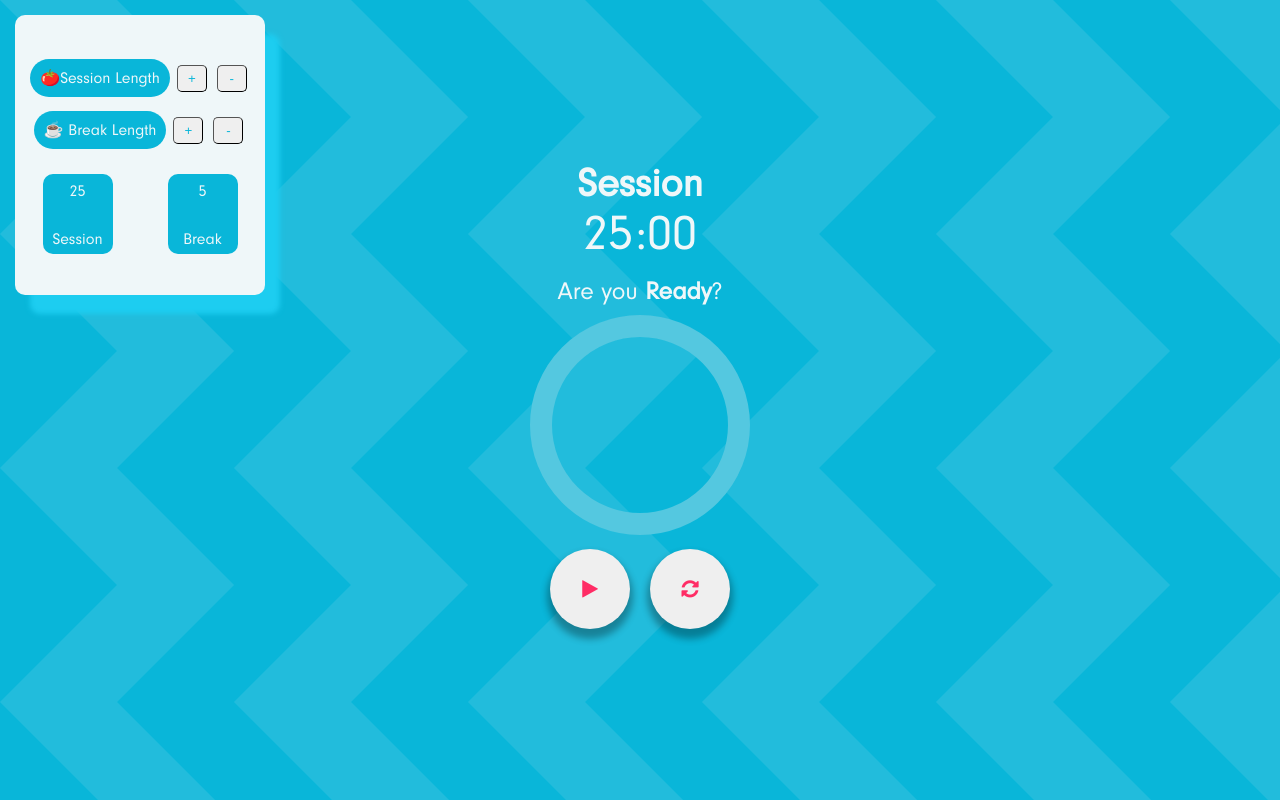
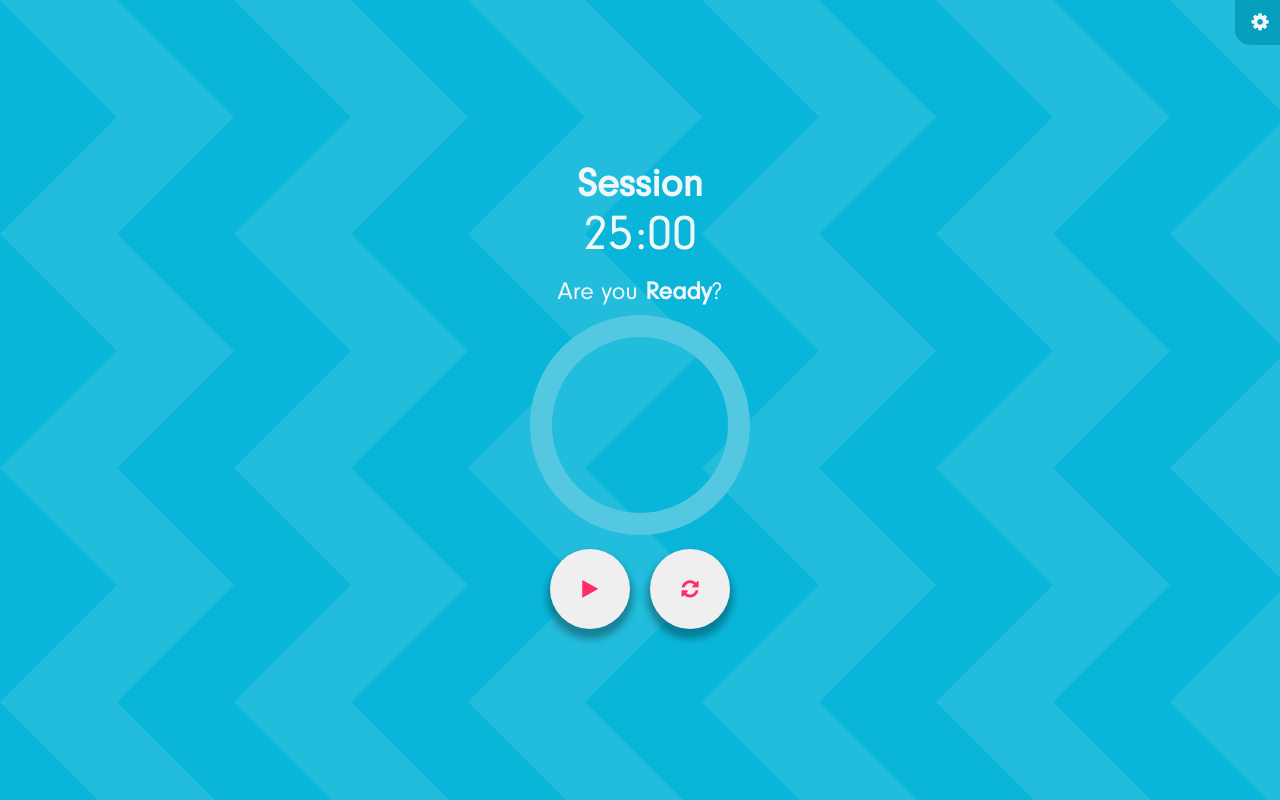
Before and after one commit to davigl/pomodoro-clock, a React (Create React App) app: page / in a window 1280 px wide. Built offline with nearby package versions, Linux system fonts and the light colour scheme.

Commit message:
refactoring.

```diff
--- a/src/assets/styles/partials/_mixins.scss
+++ b/src/assets/styles/partials/_mixins.scss
@@ -14,3 +14,42 @@
   margin-left: 10px;
   margin-right: 10px;
 }
+
+@mixin tracking() {
+  -webkit-animation: tracking-in-expand-fwd 0.8s cubic-bezier(0.215, 0.610, 0.355, 1.000) both;
+          animation: tracking-in-expand-fwd 0.8s cubic-bezier(0.215, 0.610, 0.355, 1.000) both;
+
+  @-webkit-keyframes tracking-in-expand-fwd {
+    0% {
+      letter-spacing: -0.5em;
+      -webkit-transform: translateZ(-700px);
+              transform: translateZ(-700px);
+      opacity: 0;
+    }
+    40% {
+      opacity: 0.6;
+    }
+    100% {
+      -webkit-transform: translateZ(0);
+              transform: translateZ(0);
+      opacity: 1;
+    }
+  }
+
+  @keyframes tracking-in-expand-fwd {
+    0% {
+      letter-spacing: -0.5em;
+      -webkit-transform: translateZ(-700px);
+              transform: translateZ(-700px);
+      opacity: 0;
+    }
+    40% {
+      opacity: 0.6;
+    }
+    100% {
+      -webkit-transform: translateZ(0);
+              transform: translateZ(0);
+      opacity: 1;
+    }
+  }
+}
--- a/src/assets/styles/partials/colors.scss
+++ b/src/assets/styles/partials/colors.scss
@@ -1,2 +1,3 @@
 $background: #09b6d9;
 $text-color: #EFF7F9;
+$background-sidebar: #069FBE;
--- a/src/components/Settings/index.js
+++ b/src/components/Settings/index.js
@@ -1,4 +1,4 @@
-import React from "react";
+import React, { useRef } from "react";
 import CardInfo from "../CardInfo";
 import { useSelector, useDispatch } from "react-redux";
 import {
@@ -15,14 +15,40 @@ export default function Settings() {
   const options = useSelector(state => {
     return state.settings;
   });
+  const modal = useRef(null);
+
+  const setModal = () => {
+    let currentModal = modal.current;
+    let currentAttribute = currentModal.getAttribute("hidden");
+
+    if (currentAttribute === "true" || currentModal.hasAttribute("hidden")) {
+      currentModal.removeAttribute("hidden");
+    } else {
+      currentModal.setAttribute("hidden", true);
+    }
+  };
 
   return (
-    <div id="wrapper-settings" align="center">
     <div>
+      <div id="sidebar">
+        <div className="item">
+          <button onClick={() => setModal()}>
+            <i className="fa fa-cog"></i>
+          </button>
+        </div>
+      </div>
+      <div
+        id="wrapper-settings"
+        className="scale-up-center"
+        align="center"
+        hidden={true}
+        ref={modal}
+      >
+        <div id="session-wrapper">
           <label id="session-label">
             <span role="img" aria-label="tomato">
               🍅
-          </span>
+            </span>{" "}
             Session Length
           </label>
           <button
@@ -39,7 +65,6 @@ export default function Settings() {
           >
             -
           </button>
-        <div style={{ marginTop: 25, marginBottom: 25 }}></div>
         </div>
         <div>
           <label id="break-label">
@@ -65,8 +90,13 @@ export default function Settings() {
           </button>
         </div>
         <div id="infos-container">
-        <CardInfo name="Session" value={options.session} id="session-length" />
+          <CardInfo
+            name="Session"
+            value={options.session}
+            id="session-length"
+          />
           <CardInfo name="Break" value={options.break} id="break-length" />
+        </div>
       </div>
     </div>
   );
--- a/src/components/Settings/styles.scss
+++ b/src/components/Settings/styles.scss
@@ -9,7 +9,6 @@
   background-color: $text-color;
   color: $text-color;
   border-radius: 10px;
-  padding-top: 50px;
   -webkit-box-shadow: 15px 19px 5px 0px rgba(29,205,240,1);
   -moz-box-shadow: 15px 19px 5px 0px rgba(29,205,240,1);
   box-shadow: 15px 19px 5px 0px rgba(29,205,240,1);
@@ -24,6 +23,11 @@
     background-color: $background;
     padding: 10px;
     border-radius: 20px;
+  }
+
+  #session-wrapper {
+    margin-top: 25px;
+    margin-bottom: 25px;
   }
 
   #infos-container {
@@ -41,6 +45,58 @@
     border-radius: 5px;
     color: $background;
     margin-left: 7px;
-    margin-right: 3px;
   }
 }
+
+#sidebar {
+  position: absolute;
+  right: 0;
+  top: 0;
+
+  .item {
+    display: flex;
+    background-color: $background-sidebar;
+    width: 45px;
+    height: 45px;
+    border-bottom-left-radius: 15px;
+    align-items: center;
+    justify-content: center;
+
+    button {
+      width: 45px;
+      height: 45px;
+      background-color: transparent;
+      border: none;
+      cursor: pointer;
+      color: $text-color;
+      font-size: 20px;
+      margin-left: 5px;
+    }
+  }
+}
+
+.scale-up-center {
+	-webkit-animation: scale-up-center 0.4s cubic-bezier(0.390, 0.575, 0.565, 1.000) both;
+	        animation: scale-up-center 0.4s cubic-bezier(0.390, 0.575, 0.565, 1.000) both;
+}
+
+@-webkit-keyframes scale-up-center {
+  0% {
+    -webkit-transform: scale(0.5);
+            transform: scale(0.5);
+  }
+  100% {
+    -webkit-transform: scale(1);
+            transform: scale(1);
+  }
+}
+@keyframes scale-up-center {
+  0% {
+    -webkit-transform: scale(0.5);
+            transform: scale(0.5);
+  }
+  100% {
+    -webkit-transform: scale(1);
+            transform: scale(1);
+  }
+}
--- a/src/components/Timer/index.js
+++ b/src/components/Timer/index.js
@@ -106,18 +106,19 @@ export default function Timer() {
           <strong>{currentTimer}</strong>
         </div>
         <div id="time-left">{formatedTime()}</div>
-        <div style={{ fontSize: 25, marginTop: 15 }}>
+        <div id="sub-label">
           Are you <strong>Ready</strong>?
         </div>
-        <div style={{ marginTop: 10 }}>
+        <div id="timer">
           <Circle
             percent={percentage}
             strokeWidth="10"
             trailWidth="10"
             trailColor="#54C8E0"
             strokeColor="#FFFFFF"
+            id="progress"
           />
-          <div style={{ padding: 10 }}>
+          <div id="actions">
             <button
               id="start_stop"
               onClick={() => setActive(active => !active)}
--- a/src/components/Timer/styles.scss
+++ b/src/components/Timer/styles.scss
@@ -6,8 +6,22 @@
   align-items: center;
   height: 100vh;
 
+  #actions {
+    padding: 10px;
+  }
+
+  #timer {
+    margin-top: 10px;
+  }
+
+  #sub-label {
+    font-size: 25px;
+    margin-top: 15px;
+  }
+
   #timer-label {
     font-size: 40px;
+    @include tracking();
   }
 
   #time-left {
@@ -21,4 +35,8 @@
   #reset {
     @include button();
   }
+
+  #progress {
+    @include tracking();
+  }
 }
--- a/src/reducers/settings.js
+++ b/src/reducers/settings.js
@@ -8,7 +8,8 @@ import {
 
 const INITIAL_STATE = {
   break: 5,
-  session: 25
+  session: 25,
+  visible: false
 };
 
 const settingsReducer = (state = INITIAL_STATE, action) => {
```
Lines whose indentation alone changed are shown as unchanged.
